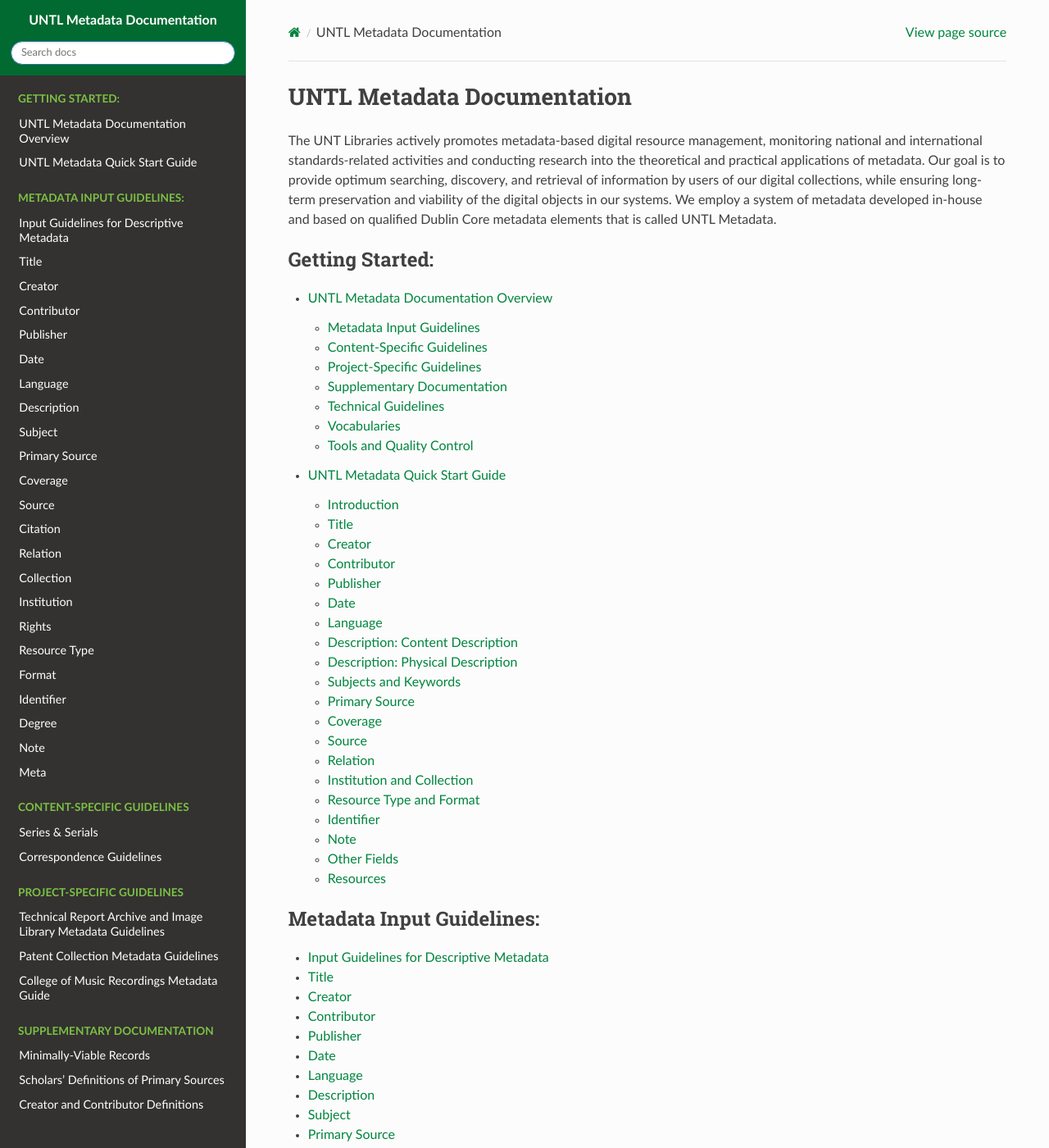
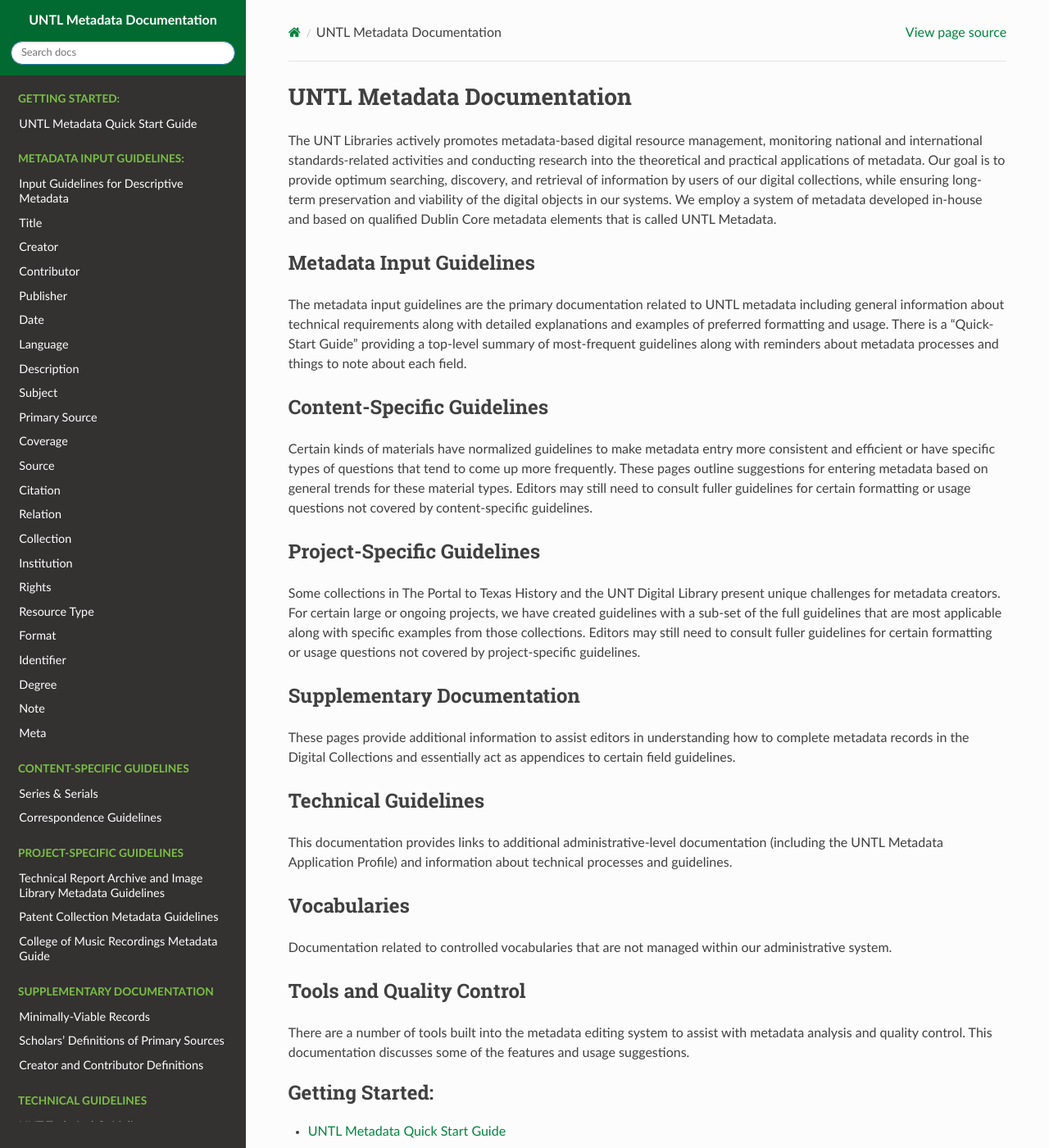
Before and after one commit to unt-libraries/untl-metadata-documentation, a Sphinx documentation site: the page built from docs/index.rst, in a window 1280 px wide and 1400 px high. Shown: the whole window at 82% size. Built offline with Sphinx 7.4.7 and the Read the Docs theme 3.1.0, drawn with Linux system fonts in a browser that asks for light colours.

Commit message:
Update index and remove overview page

```diff
--- a/docs/index.rst
+++ b/docs/index.rst
@@ -3,15 +3,64 @@
 ###########################
 
 
-The UNT Libraries actively promotes metadata-based digital resource management, monitoring national and international standards-related activities and conducting research into the theoretical and practical applications of metadata.
-Our goal is to provide optimum searching, discovery, and retrieval of information by users of our digital collections, while ensuring long-term preservation and viability of the digital objects in our systems.
-We employ a system of metadata developed in-house and based on qualified Dublin Core metadata elements that is called UNTL Metadata.
+The UNT Libraries actively promotes metadata-based digital resource management, monitoring national and international standards-related activities and conducting research into the theoretical and practical applications of metadata.  Our goal is to provide optimum searching, discovery, and retrieval of information by users of our digital collections, while ensuring long-term preservation and viability of the digital objects in our systems.  We employ a system of metadata developed in-house and based on qualified Dublin Core metadata elements that is called UNTL Metadata.
+
+*************************
+Metadata Input Guidelines
+*************************
+
+The metadata input guidelines are the primary documentation related to UNTL metadata including general information about technical requirements along with detailed explanations and examples of preferred formatting and usage.  There is a "Quick-Start Guide" providing a top-level summary of most-frequent guidelines along with reminders about metadata processes and things to note about each field.
+
+
+***************************
+Content-Specific Guidelines
+***************************
+
+Certain kinds of materials have normalized guidelines to make metadata entry more consistent and efficient or have specific types of questions that tend to come up more frequently.  These pages outline suggestions for entering metadata based on general trends for these material types.  Editors may still need to consult fuller guidelines for certain formatting or usage questions not covered by content-specific guidelines.
+
+
+***************************
+Project-Specific Guidelines
+***************************
+
+Some collections in The Portal to Texas History and the UNT Digital Library present unique challenges for metadata creators. For certain large or ongoing projects, we have created guidelines with a sub-set of the full guidelines that are most applicable along with specific examples from those collections.  Editors may still need to consult fuller guidelines for certain formatting or usage questions not covered by project-specific guidelines.
+
+
+
+***************************
+Supplementary Documentation
+***************************
+
+These pages provide additional information to assist editors in understanding how to complete metadata records in the Digital Collections and essentially act as appendices to certain field guidelines.
+
+
+********************
+Technical Guidelines
+********************
+
+This documentation provides links to additional administrative-level documentation (including the UNTL Metadata Application Profile) and information about technical processes and guidelines.
+
+
+************
+Vocabularies
+************
+
+Documentation related to controlled vocabularies that are not managed within our administrative system.
+
+
+
+*************************
+Tools and Quality Control
+*************************
+
+There are a number of tools built into the metadata editing system to assist with metadata analysis and quality control.  This documentation discusses some of the features and usage suggestions.
+
+
 
 .. toctree::
    :maxdepth: 2
    :caption: Getting Started:
 
-   /overview
    /guides/quick-start-guide
 
 .. toctree::
@@ -22,6 +71,7 @@
    /fields/title
    /fields/creator
    /fields/contributor
+
    /fields/publisher
    /fields/date
    /fields/language
```
